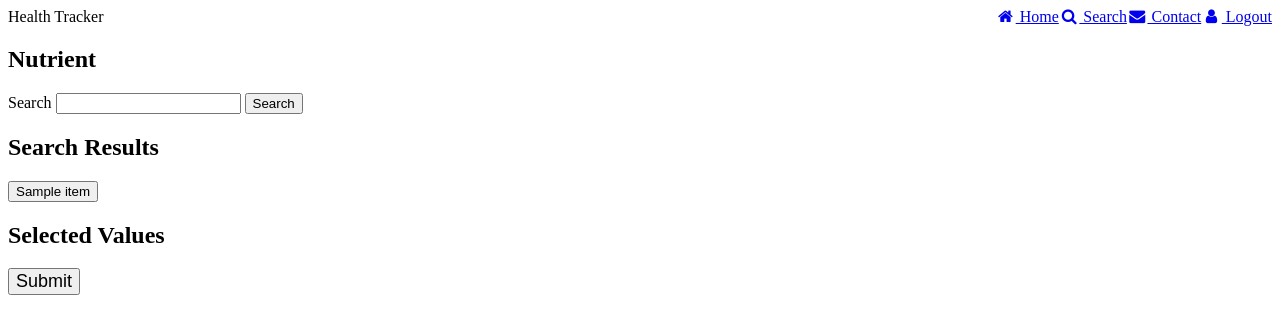
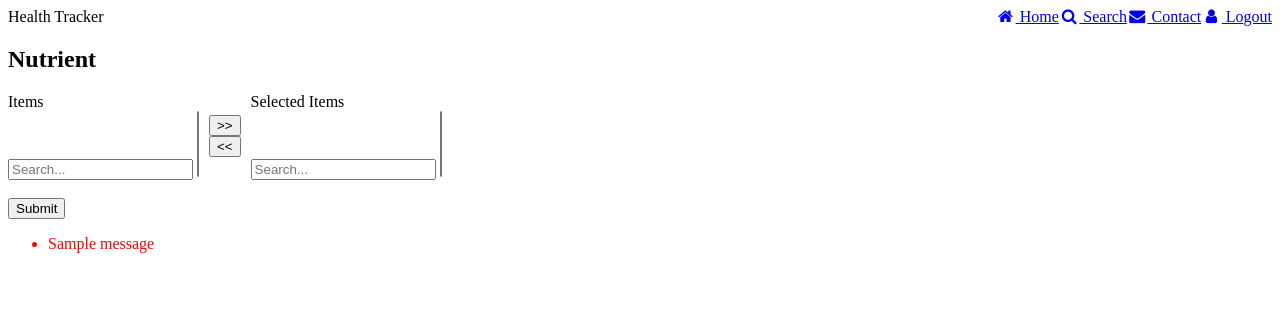
Before and after one commit to KalWardinX/health_tracker, a Flask app: template templates/home.html in a window 1280 px wide. Shown: the top 334 px of the page. Run offline with Flask 3, Linux system fonts and the light colour scheme; tables that the repository leaves empty hold one stand-in row (values such as "Sample post"); the template is opened without the code that fills it: values that come from a table or form of the project are taken from there, most other values are stand-ins (such as "Sample title", 1, 10 or a date in 2020); one stand-in notice (Sample message) is shown; form fields are guessed from the names that the template uses.

Commit message:
added form to fill meal data

```diff
--- a/main.py
+++ b/main.py
@@ -1,6 +1,6 @@
-from flask import Flask, render_template, flash, redirect, url_for
+from flask import Flask, render_template, flash, redirect, url_for, request
 from flask_wtf import FlaskForm
-from wtforms import StringField, PasswordField, SubmitField, BooleanField, FloatField, IntegerField
+from wtforms import StringField, PasswordField, SubmitField, BooleanField, FloatField, IntegerField, SelectMultipleField, TextAreaField
 from wtforms.validators import DataRequired, Length, Email, EqualTo
 from sqlalchemy import create_engine
 from sqlalchemy.orm import sessionmaker
@@ -8,6 +8,7 @@ from flask_sqlalchemy import SQLAlchemy
 from sqlalchemy.orm import DeclarativeBase, Mapped, mapped_column
 from sqlalchemy import Column, Integer, String, Float
 import json, string
+import time
 
 app = Flask(__name__)
 
@@ -19,7 +20,7 @@ from wtforms.validators import DataRequired
 app = Flask(__name__)
 app.config['SECRET_KEY'] = 'your_secret_key'
 
-jsonfile = open('file.json', 'r')
+jsonfile = open('static/file.json', 'r')
 data = json.load(jsonfile)
 values = data['Nutrition Values']
 foods = []
@@ -28,11 +29,40 @@ for value in values:
     food = value["Food"]
     foods.append(food)
 
-class SearchForm(FlaskForm):
-    search = StringField('Search', validators=[DataRequired()])
-    submit = SubmitField('Search')
+from wtforms import SelectMultipleField, widgets
+from markupsafe import Markup
 
 
+class BootstrapListWidget(widgets.ListWidget):
+
+    def __call__(self, field, **kwargs):
+        kwargs.setdefault("id", field.id)
+        html = [f"<{self.html_tag} {widgets.html_params(**kwargs)}>"]
+        for subfield in field:
+            if self.prefix_label:
+                html.append(f"<li class='list-group-item'>{subfield.label} {subfield(class_='form-check-input ms-1')}</li>")
+            else:
+                html.append(f"<li class='list-group-item'>{subfield(class_='form-check-input me-1')} {subfield.label}</li>")
+        html.append("</%s>" % self.html_tag)
+        return Markup("".join(html))
+
+
+class MultiCheckboxField(SelectMultipleField):
+    widget = widgets.ListWidget(prefix_label=False)
+    option_widget = widgets.CheckboxInput()
+
+# class SearchForm(FlaskForm):
+#     __items = []
+#     i = 0
+#     for food_dict in data['Nutrition Values']:
+#         __items.append((i,food_dict['Food']))
+#         i+=1
+#     items = MultiCheckboxField('Food Items', choices=__items, option_widget=None)
+#     submit = SubmitField('Submit')
+
+class SearchForm(FlaskForm):
+    food_items = TextAreaField("food-items", validators=[DataRequired()])
+    submit = SubmitField('Submit')
 
 app.config['SECRET_KEY'] = '1856a607f1d8fc35957b1566f7e9030a'
 app.config['SQLALCHEMY_DATABASE_URI'] = "sqlite:///tech-stack.db"
@@ -66,6 +96,9 @@ class Nutrition(Base):
     Sat_fat = Column(Float)
     carbs = Column(Float)
     fiber = Column(Float)
+
+    def __str__(self):
+        return f'{self.id}, Day={self.day}, Wt={self.weight}, Ht={self.height}, Protein={self.protein}, Cal={self.calories}, fat={self.fat}, SAt={self.Sat_fat}, carb={self.carbs}, fib={self.fiber})'
 
 class Exercise(Base):
     __tablename__ = 'exercise'
@@ -102,16 +135,56 @@ class LoginForm(FlaskForm):
 
 @app.route("/home", methods=["GET", "POST"])
 def home():
+    __food_items = []
+    _food_dict = {}
+    i = 0
+    for food_dict in data['Nutrition Values']:
+        __food_items.append((i,food_dict['Food']))
+        _food_dict[food_dict['Food']] = i
+        i+=1
+    form = SearchForm()
+    selected_items = request.form.getlist('items')
+    # print(selected_items)
+    # print('hi')
+    if request.method == 'POST':
+        # push to database
+        print('hi')
+        flash(f'Selcected Food Items: {", ".join(form.food_items.data)}', 'success')
+        print(form.food_items.data)
+        protein = 0
+        calories = 0
+        fat = 0
+        Sat_fat = 0
+        carbs = 0
+        fiber = 0
+        for i in form.food_items.data.split('; '):
+            _i = i.split('(x')[0]
+            print(type(_i))
+            print(_i)
+            food = data['Nutrition Values'][_food_dict[_i]]
+            print(food)
+            protein += float(food['Protein'].replace(',','')) if food['Protein']!='t' else 0
+            fat += float(food['Fat'].replace(',','')) if food['Fat']!='t' else 0
+            Sat_fat += float(food['Sat.Fat'].replace(',','')) if food['Sat.Fat']!='t' else 0
+            carbs += float(food['Carbs'].replace(',','')) if food['Carbs']!='t' else 0
+            fiber += float(food['Fiber'].replace(',','')) if food['Fiber']!='t' else 0
+            calories += float(food['Calories'].replace(',','')) if food['Calories']!='t' else 0
 
-    form = SearchForm()
-    selected_values = []
+        nutrition_obj = Nutrition(
+            day = time.localtime().tm_yday,
+            protein = protein,
+            calories = calories,
+            fat = fat,
+            Sat_fat = Sat_fat,
+            carbs = carbs,
+            fiber = fiber
+        )
+        print(nutrition_obj)
+        session.add(nutrition_obj)
+        session.commit()
+        return redirect(url_for('home'))
 
-    if request.method == 'POST' and form.validate_on_submit():
-        search_term = form.search.data
-        filtered_values = [food for food in foods if search_term in food]
-        return render_template('home.html', title="Home", form=form, results=filtered_values, selected_values=selected_values)
-
-    return render_template("home.html", title="Home", form=form, results=[], selected_values=selected_values)
+    return render_template("home2.html", title="Home", form=form, data=__food_items)
 
 @app.route("/")
 @app.route("/login", methods=["GET", "POST"])
--- a/templates/home.html
+++ b/templates/home.html
@@ -19,36 +19,69 @@
 </div>
 <div class="nutrition-form">
     <script>
-        function addToSelected(item) {
-            const selectedContainer = document.getElementById('selected-values');
-            if (!document.getElementById('selected-' + item)) {
-                const listItem = document.createElement('li');
-                listItem.textContent = item;
-                listItem.id = 'selected-' + item;
-                selectedContainer.appendChild(listItem);
+        function moveItems(sourceId, targetId) {
+            const source = document.getElementById(sourceId);
+            const target = document.getElementById(targetId);
+            const selectedOptions = Array.from(source.selectedOptions);
+            selectedOptions.forEach(option => {
+                target.appendChild(option);
+            });
+        }
+
+        function filterItems(searchInputId, listId) {
+            const searchInput = document.getElementById(searchInputId);
+            const filter = searchInput.value.toLowerCase();
+            const list = document.getElementById(listId);
+            const options = list.getElementsByTagName('option');
+
+            for (let i = 0; i < options.length; i++) {
+                const option = options[i];
+                const text = option.textContent || option.innerText;
+                option.style.display = text.toLowerCase().indexOf(filter) > -1 ? '' : 'none';
             }
         }
+
     </script>
     <h2>Nutrient</h2>
-        <form method="POST">
+    <form method="POST">
         {{ form.hidden_tag() }}
-        {{ form.search.label }} {{ form.search }}
-        {{ form.submit }}
+        <div style="display: flex; align-items: center;">
+            <div>
+                <label for="items">{{ form.items.label }}</label><br>
+                <input type="text" id="searchAvailable" class="search" placeholder="Search..." oninput="filterItems('searchAvailable', 'availableList')">
+                <select id="availableList" name="items" class="listbox" multiple>
+                    {% for value, label in form.items.choices %}
+                        <option value="{{ value }}">{{ label }}</option>
+                    {% endfor %}
+                </select>
+            </div>
+            <div style="margin: 0 10px;">
+                <button type="button" class="button" onclick="moveItems('availableList', 'selectedList')"> &gt;&gt; </button><br>
+                <button type="button" class="button" onclick="moveItems('selectedList', 'availableList')"> &lt;&lt; </button>
+            </div>
+            <div>
+                <label for="selectedList">Selected Items</label><br>
+                <input type="text" id="searchSelected" class="search" placeholder="Search..." oninput="filterItems('searchSelected', 'selectedList')">
+                <select id="selectedList" name="items" class="listbox" multiple>
+                </select>
+            </div>
+        </div>
+        <br>
+        <div>
+            {{ form.submit() }}
+        </div>
     </form>
 
-    {% if results %}
-        <h2>Search Results</h2>
-        <div id="results">
-            {% for item in results %}
-                <button type="button" onclick='addToSelected("{{ item }}")'>{{ item }}</button>
-            {% endfor %}
-        </div>
-    {% endif %}
+    {% with messages = get_flashed_messages(with_categories=true) %}
+        {% if messages %}
+            <ul>
+                {% for category, message in messages %}
+                    <li style="color: red ;">{{ message }}</li>
+                {% endfor %}
+            </ul>
+        {% endif %}
+    {% endwith %}
 
-    <form action="{{ url_for('home') }}" method="POST">
-    <h2>Selected Values</h2>
-    <ul id="selected-values" name="selected" value="selected"></ul>
-    <button type="submit" class="login-btn" style="font-size: large;">Submit</button>
-    </form>
+
 </div>
 {% endblock content %}
```
Also changed, not shown: templates/home2.html (added, +109 -0 lines), health-tracker.db.
